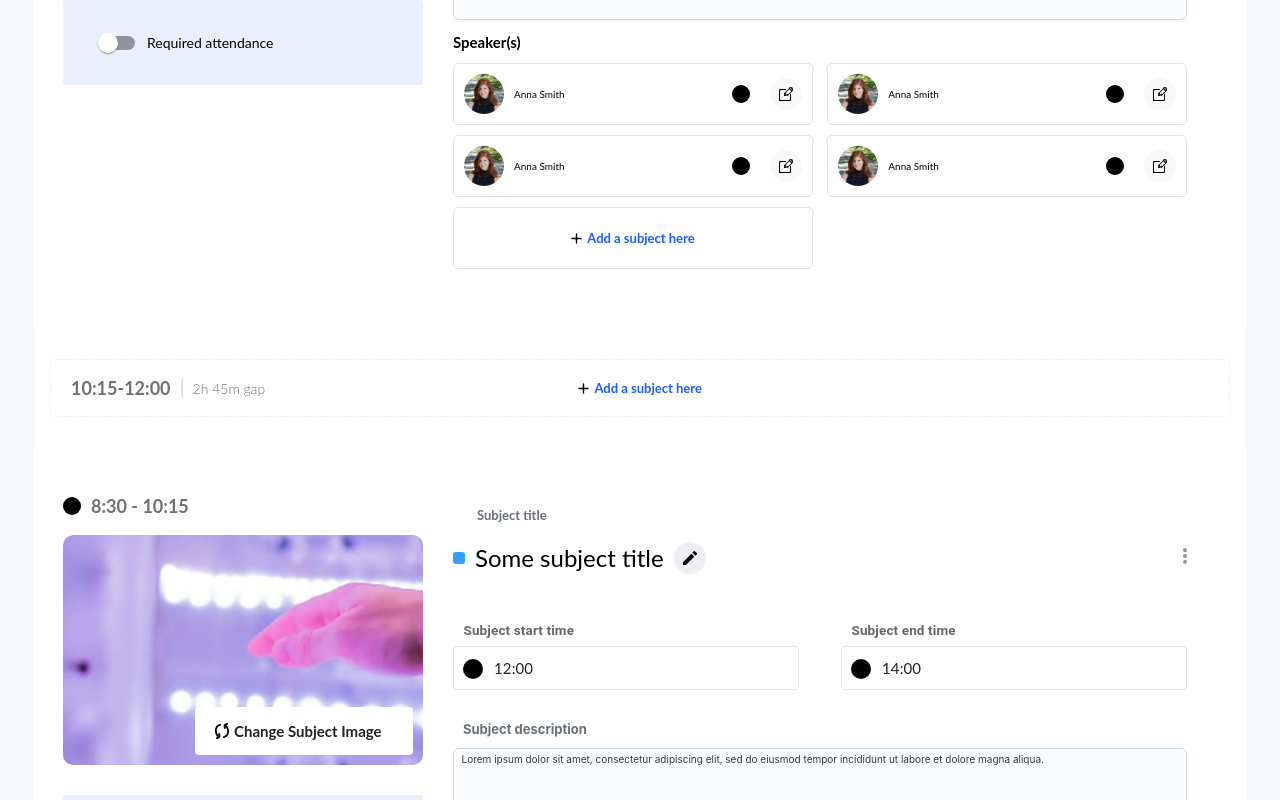
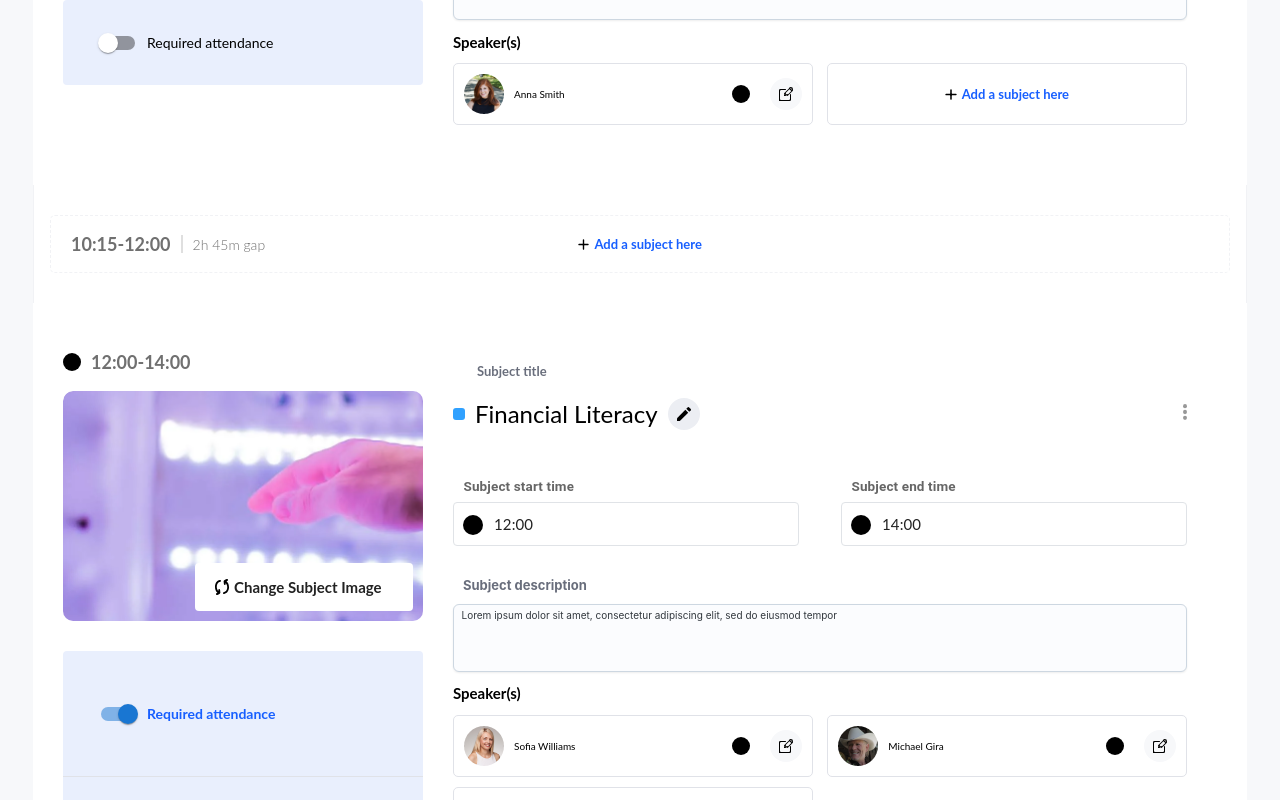
Before and after one commit to mihajlo-simevski/react-front-end-task, a React (Create React App) app: page / in a window 1280 px wide. Shown: the part 780-1580 px from the top of the page. Built offline with nearby package versions, Linux system fonts and the light colour scheme.

Commit message:
feat: data is dynamically inserted in toggle, subject template and speaker list

```diff
--- a/src/components/SpeakerItem/SpeakerItem.tsx
+++ b/src/components/SpeakerItem/SpeakerItem.tsx
@@ -1,14 +1,20 @@
-import AnnaAvatar from '../../assets/images/anna-smith_avatar.png';
 import WriteIcon from '../../assets/icons/write-icon.svg';
 
 import './SpeakerItem.scss';
 
-export default function SpeakerItem() {
+type SpeakerItemChildProps = {
+  speaker: {
+    name: string;
+    url: string;
+  };
+};
+
+export default function SpeakerItem({ speaker: { name, url } }: SpeakerItemChildProps) {
   return (
     <div className="SpeakerItem">
       <div className="speaker-info">
-        <img src={AnnaAvatar} alt="avatar" />
-        <p>Anna Smith</p>
+        <img src={url} alt="avatar" />
+        <p>{name}</p>
       </div>
       <div className="speaker-edit">
         <span className="subject-theme-circle" />
--- a/src/components/SubjectCreator/SubjectCreator.tsx
+++ b/src/components/SubjectCreator/SubjectCreator.tsx
@@ -3,7 +3,7 @@ import Button from '../Button/Button';
 
 import './SubjectCreator.scss';
 
-interface SubjectCreatorChildProps {
+type SubjectCreatorChildProps = {
   data: {
     id: number;
     template: string;
--- a/src/components/SubjectTemplate/SubjectTemplate.tsx
+++ b/src/components/SubjectTemplate/SubjectTemplate.tsx
@@ -10,14 +10,41 @@ import SwitchField from '../SwitchField/SwitchField';
 import TextArea from '../TextArea/TextArea';
 import './SubjectTemplate.scss';
 
-export default function SubjectTemplate() {
+type SubjectTemplateChildProps = {
+  data: {
+    id: number;
+    template: string;
+    startTime: string;
+    endTime: string;
+    requiredAttendance?: boolean;
+    subjectTitle?: string;
+    description?: string;
+    speakers?: {
+      name: string;
+      url: string;
+    }[];
+  };
+};
+
+export default function SubjectTemplate({
+  data: {
+    startTime,
+    endTime,
+    requiredAttendance,
+    subjectTitle,
+    description,
+    speakers,
+  },
+}: SubjectTemplateChildProps) {
   return (
     <section className="SubjectTemplate">
       <div className="subject-wrapper">
         <div>
           <p className="subject-time">
             <span className="subject-theme-circle" />
-            8:30 - 10:15
+            {startTime}
+            -
+            {endTime}
           </p>
           <section className="subject-cover">
             <Button variant="primary" type="button">
@@ -25,7 +52,7 @@ export default function SubjectTemplate() {
               Change Subject Image
             </Button>
           </section>
-          <SwitchField />
+          <SwitchField requiredAttendance={!!requiredAttendance} />
         </div>
       </div>
       <div className="content-wrapper">
@@ -34,7 +61,7 @@ export default function SubjectTemplate() {
             <figcaption>Subject title</figcaption>
             <div>
               <img src={RectangleIcon} alt="rectangle icon" />
-              <h2>Some subject title</h2>
+              <h2>{subjectTitle}</h2>
               <img src={EditIcon} alt="edit icon" />
             </div>
           </figure>
@@ -47,15 +74,16 @@ export default function SubjectTemplate() {
           <Input defaultValue="14:00" label="Subject end time" />
         </div>
         <div>
-          <TextArea label="Subject description" placeholder="" />
+          <TextArea
+            label="Subject description"
+            value={description}
+            placeholder=""
+          />
         </div>
         <div className="subject-speakers">
           <h2>Speaker(s)</h2>
           <div className="list-of-speakers">
-            <SpeakerItem />
-            <SpeakerItem />
-            <SpeakerItem />
-            <SpeakerItem />
+            {speakers?.map((speaker) => <SpeakerItem speaker={speaker} />)}
             <div className="button-wrapper">
               <Button variant="secondary" type="button">
                 <img src={PlusIcon} alt="plus icon" />
--- a/src/components/SwitchField/SwitchField.tsx
+++ b/src/components/SwitchField/SwitchField.tsx
@@ -11,8 +11,12 @@ import LinkIcon from '../../assets/icons/link-icon.svg';
 
 import './SwitchField.scss';
 
-export default function SwitchField() {
-  const [expanded, setExpanded] = useState(false);
+type SwitchFieldProps = {
+  requiredAttendance: boolean | undefined;
+};
+
+export default function SwitchField({ requiredAttendance }: SwitchFieldProps) {
+  const [expanded, setExpanded] = useState(requiredAttendance);
 
   const toggleAccordion = () => {
     setExpanded((prevExpanded) => !prevExpanded);
@@ -31,7 +35,7 @@ export default function SwitchField() {
           aria-controls="custom-accordion-content"
           id="custom-accordion-header"
         >
-          <Switch onClick={toggleAccordion} />
+          <Switch checked={expanded} onClick={toggleAccordion} />
           <p style={paragraphColor}>Required attendance</p>
         </AccordionSummary>
         <AccordionDetails>
```
